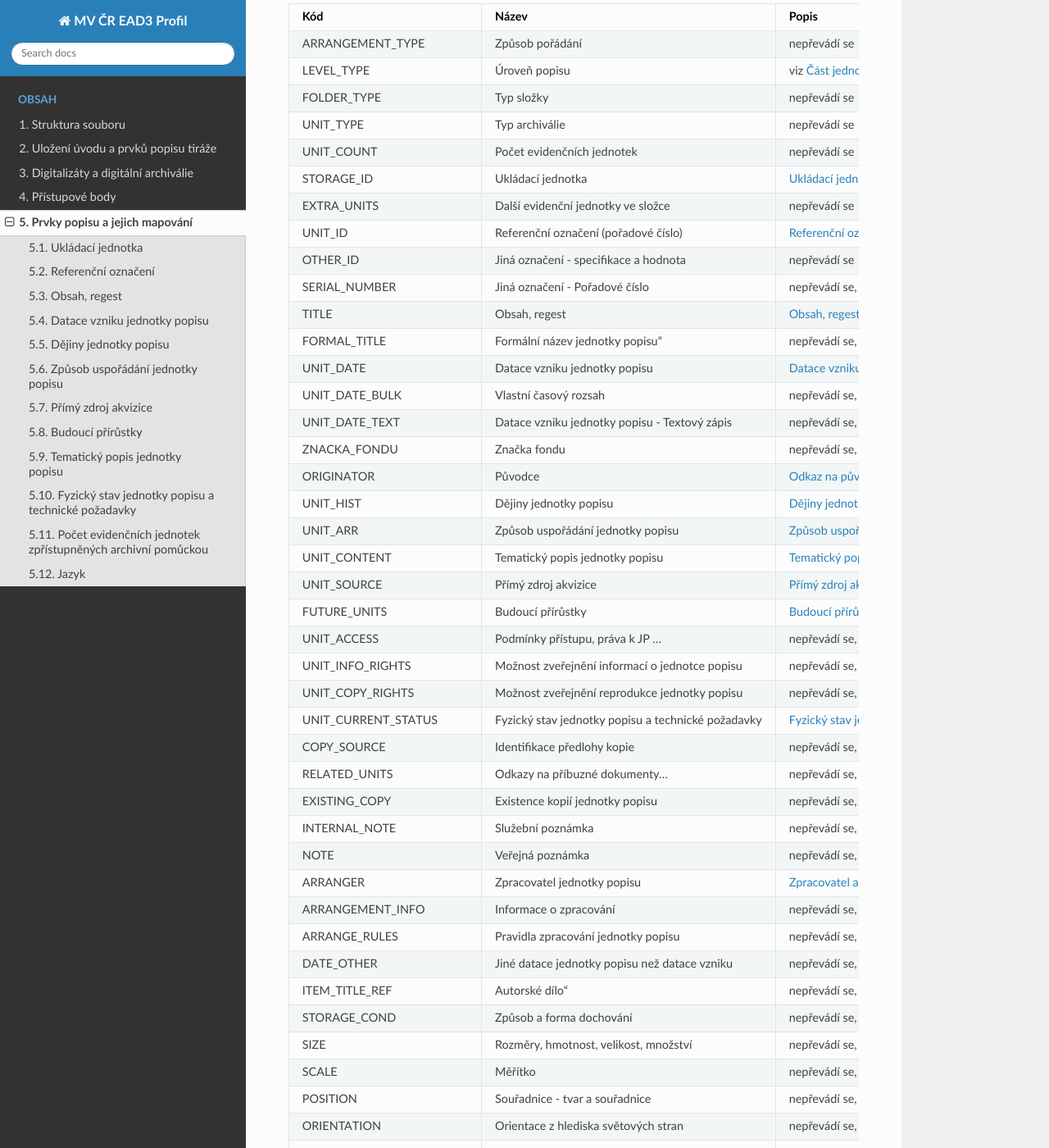
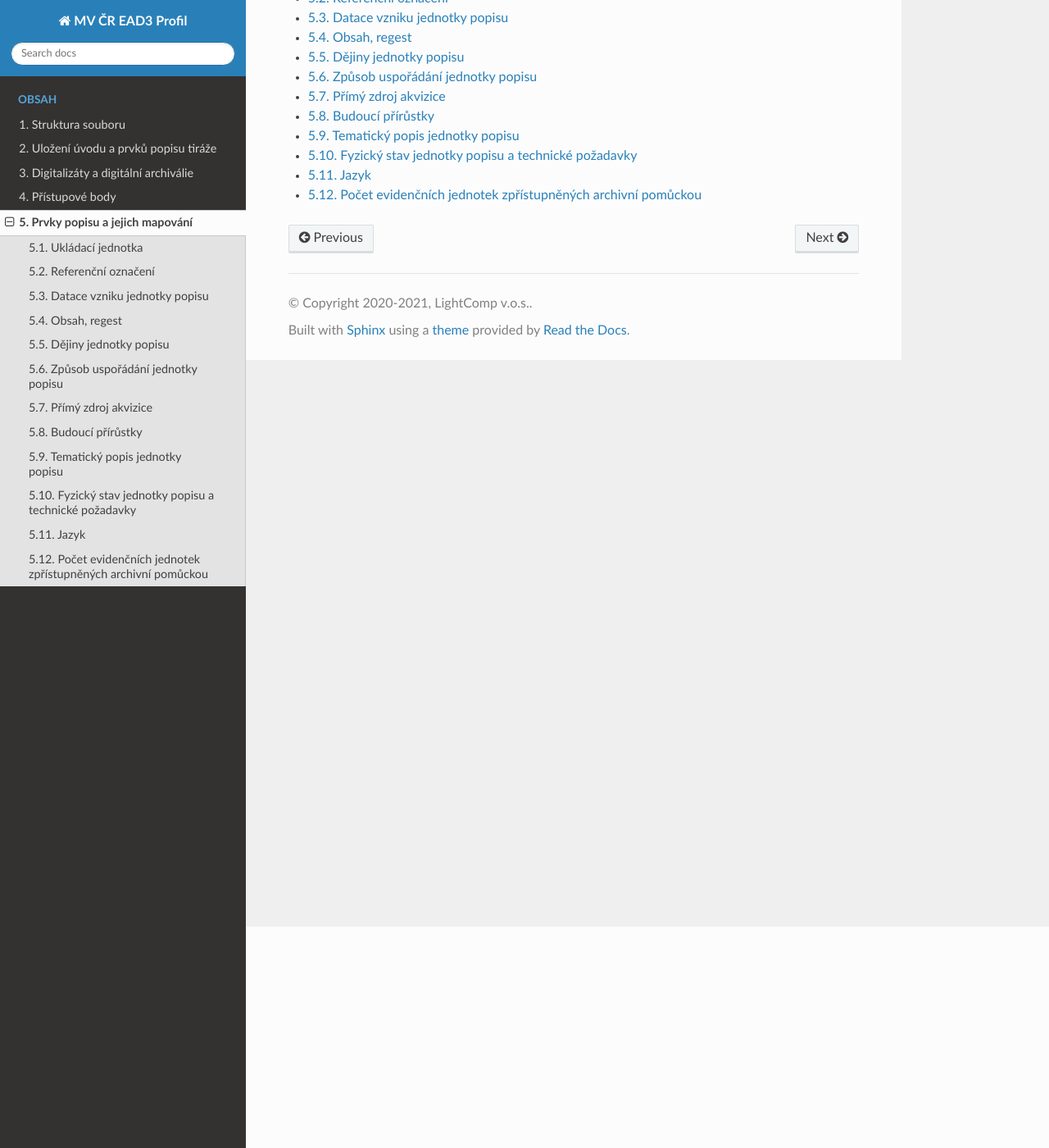
Before and after one commit to elzasw/ead3doc, a Sphinx documentation site: the page built from doc/source/prvky-popisu.rst, in a window 1280 px wide and 1400 px high, scrolled down 270 px. Shown: the whole window at 82% size. Built offline with Sphinx 7.4.7 and the Read the Docs theme 2.0.0, drawn with Linux system fonts in a browser that asks for light colours; some of the changed text lies outside the part shown.

Commit message:
rozdělení prvků popisu do samostatných podkapitol

```diff
--- a/doc/source/prvky-popisu.rst
+++ b/doc/source/prvky-popisu.rst
@@ -8,194 +8,20 @@ Tabulka prvků popisu a popis řešení. Prvky popisu
 jsou v tabulce identifikovány kódem a názvem.
 Pokud prvek popisu není v tabulce uveden, tak se nepřevádí do výstupu.
 
-.. csv-table:: Prvky popisu
-   :widths: auto
-   :file: prvky-popisu/prvky-popisu.csv
-   :header-rows: 1
-   :delim: ,
-
-.. _ead_item_types_container:
-
-Ukládací jednotka
-====================
-
-Ukládací jednotka a její číslo se uloží v serializované podobě (jako jedna hodnota)
-do elementu :token:`<container>`.
-
-Další popis viz: ZP4.2.10 Ukládací jednotka a číslo
-
-Příklad:
-
-.. code-block:: xml
-
-  <!-- Ukladaci jednotka -->
-  <ead:container>102</ead:container>
-
-.. _ead_item_types_unitid:
-
-Referenční označení
-=======================
-
-Referenční označení se uloží do elementu :token:`unitid`
-s uvedením atributu :token:`localtype`.
-
-Další popis viz: ZP4.2.1 Referenční označení (pořadové číslo)
-
-Příklad:
-
-.. code-block:: xml
-
-  <ead:unitid localtype="ReferencniOznaceni">1/4//1</ead:unitid>
-
-.. _ead_item_types_unittitle:
-
-Obsah, regest
-=================
-
-Další popis viz: ZP4.2.3 Obsah, regest
-
-Příklad:
-
-.. code-block:: xml
-
-  <ead:unittitle>Evidence zemědělských pozemků</ead:unittitle>
-
-.. _ead_item_types_unitdatestructured:
-
-Datace vzniku jednotky popisu
-==============================
-
-Další popis viz: ZP4.2.5 Datace vzniku jednotky popisu - strojově čitelný
 
 
-Pokud se jedná o odhad jsou hodnoty v atributech :token:`notbefore`, resp.
-:token:`notafter` a atribut :token:`standarddate` se nepoužije. Uvnitř
-elementů se uvádí textová reprezentace datace v čitelné podobě.
+.. toctree::
+  :includehidden:
 
-Příklad - interval 1734-1776:
-
-.. code-block:: xml
-
-    <ead:unitdatestructured>
-    <ead:daterange>
-        <ead:fromdate standarddate="1734-01-01T00:00:00">1734</ead:fromdate>
-        <ead:todate standarddate="1776-12-31T23:59:59">1776</ead:todate>
-    </ead:daterange>
-    </ead:unitdatestructured>
-
-
-
-
-.. _ead_item_types_custodhist:
-
-Dějiny jednotky popisu
-=========================
-
-Další popis viz: ZP4.3.2 Dějiny jednotky popisu
-
-.. code-block:: xml
-
-  <ead:custodhist><ead:p>...dějiny...</ead:p></ead:custodhist>
-
-
-.. _ead_item_types_arrangement:
-
-Způsob uspořádání jednotky popisu
-====================================
-
-Další popis viz: ZP4.3.3 Způsob uspořádání jednotky popisu
-
-.. code-block:: xml
-
-   <ead:arrangement><ead:p>... způsob ...</ead:p></ead:arrangement>
-
-
-.. _ead_item_types_acqinfo:
-
-Přímý zdroj akvizice
-========================
-
-Další popis viz: ZP4.3.5 Přímý zdroj akvizice
-
-.. code-block:: xml
-
-  <ead:acqinfo><ead:p>... akvizice ...</ead:p></ead:acqinfo>
-
-
-.. _ead_item_types_accruals:
-
-Budoucí přírůstky
-=====================
-
-Další popis viz: ZP4.3.6 Budoucí přírůstky
-
-.. code-block:: xml
-
-  <ead:accruals><ead:p>...přírůstky...</ead:p></ead:accruals>
-
-
-.. _ead_item_types_scopecontent:
-
-Tematický popis jednotky popisu
-==================================
-
-Další popis viz: ZP4.3.4 Tematický popis jednotky popisu
-
-.. code-block:: xml
-
-  <ead:scopecontent><ead:p>... tematický popis...</ead:p></ead:scopecontent>
-
-
-.. _ead_item_types_physdesc:
-
-Fyzický stav jednotky popisu a technické požadavky
-=========================================================
-
-Další popis viz: ZP4.4.4 Fyzický stav jednotky popisu a technické požadavky
-
-
-.. code-block:: xml
-
-   <ead:physdesc>...stav...</ead:physdesc>
-
-
-.. _ead_item_types_archdesc_physdescstruct:
-
-Počet evidenčních jednotek zpřístupněných archivní pomůckou
-=================================================================
-
-Počet evidenčních jednotek zpřístupněných archivní pomůckou (uvádí se v tiráži)
-
-Uvádí se pouze v elementu :token:`archdesc`.
-
-.. code-block:: xml
-
-  <!-- Evidencni jednotky -->
-  <ead:physdescstructured physdescstructuredtype="materialtype">
-    <ead:quantity>59</ead:quantity>
-    <ead:unittype>kar</ead:unittype>
-  </ead:physdescstructured>
-  <ead:physdescstructured physdescstructuredtype="materialtype">
-    <ead:quantity>1</ead:quantity>
-    <ead:unittype>map</ead:unittype>
-  </ead:physdescstructured>
-  <ead:physdescstructured physdescstructuredtype="materialtype">
-    <ead:quantity>7</ead:quantity>
-    <ead:unittype>ppr</ead:unittype>
-  </ead:physdescstructured>
-
-.. _ead_item_types_langs:
-
-Jazyk
-=========
-
-Další popis viz: ZP5.2.10 Jazyk
-
-.. code-block:: xml
-
-  <!-- Jazyky JP -->
-  <ead:langmaterial>
-      <ead:language langcode="ZP2015_LANGUAGE_43">čeština</ead:language>
-      <ead:language langcode="ZP2015_LANGUAGE_32">latina</ead:language>
-      <ead:language langcode="ZP2015_LANGUAGE_18">němčina</ead:language>
-  </ead:langmaterial>
+  prvky-popisu/ukl-jednotka.rst
+  prvky-popisu/ref-ozn.rst
+  prvky-popisu/datace.rst
+  prvky-popisu/obsah.rst
+  prvky-popisu/dejiny.rst
+  prvky-popisu/zp-usporadani.rst
+  prvky-popisu/akvizice.rst
+  prvky-popisu/bud-prirustky.rst
+  prvky-popisu/tem-popis.rst
+  prvky-popisu/fyz-stav.rst
+  prvky-popisu/jazyk.rst
+  prvky-popisu/pocet-ej.rst
--- /dev/null
+++ b/doc/source/prvky-popisu/datace.rst
@@ -0,0 +1,22 @@
+.. _ead_item_types_unitdatestructured:
+
+Datace vzniku jednotky popisu
+==============================
+
+Další popis viz: ZP4.2.5 Datace vzniku jednotky popisu - strojově čitelný
+
+
+Pokud se jedná o odhad jsou hodnoty v atributech :token:`notbefore`, resp.
+:token:`notafter` a atribut :token:`standarddate` se nepoužije. Uvnitř
+elementů se uvádí textová reprezentace datace v čitelné podobě.
+
+Příklad - interval 1734-1776:
+
+.. code-block:: xml
+
+    <ead:unitdatestructured>
+    <ead:daterange>
+        <ead:fromdate standarddate="1734-01-01T00:00:00">1734</ead:fromdate>
+        <ead:todate standarddate="1776-12-31T23:59:59">1776</ead:todate>
+    </ead:daterange>
+    </ead:unitdatestructured>
```
Also changed, not shown: doc/source/prvky-popisu/akvizice.rst (added, +10 -0 lines), doc/source/prvky-popisu/bud-prirustky.rst (added, +10 -0 lines), doc/source/prvky-popisu/dejiny.rst (added, +10 -0 lines), doc/source/prvky-popisu/fyz-stav.rst (added, +11 -0 lines), doc/source/prvky-popisu/jazyk.rst (added, +19 -0 lines), doc/source/prvky-popisu/obsah.rst (added, +12 -0 lines), doc/source/prvky-popisu/pocet-ej.rst (added, +24 -0 lines), doc/source/prvky-popisu/ref-ozn.rst (added, +15 -0 lines), doc/source/prvky-popisu/tem-popis.rst (added, +10 -0 lines), doc/source/prvky-popisu/ukl-jednotka.rst (added, +17 -0 lines), doc/source/prvky-popisu/zp-usporadani.rst (added, +10 -0 lines).
